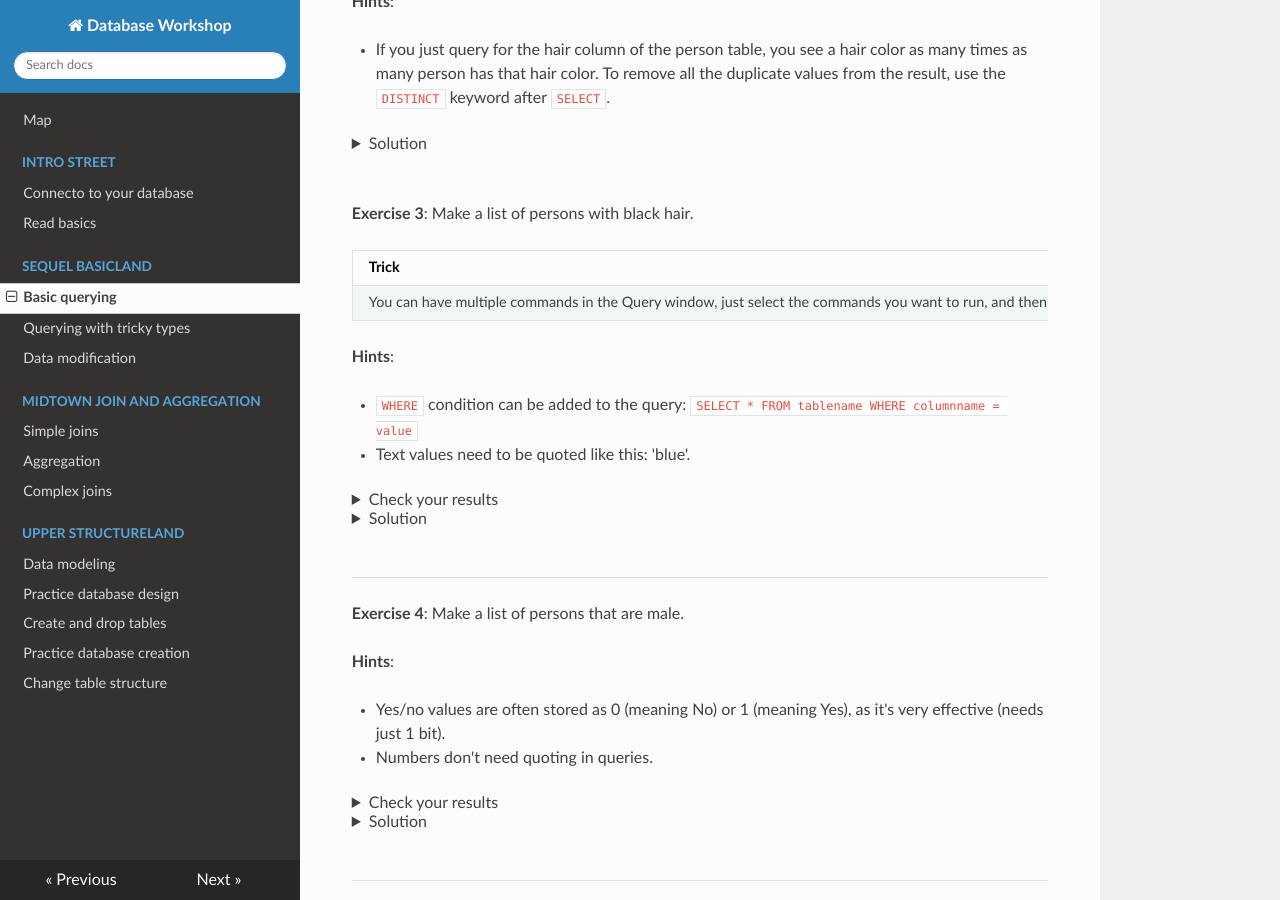
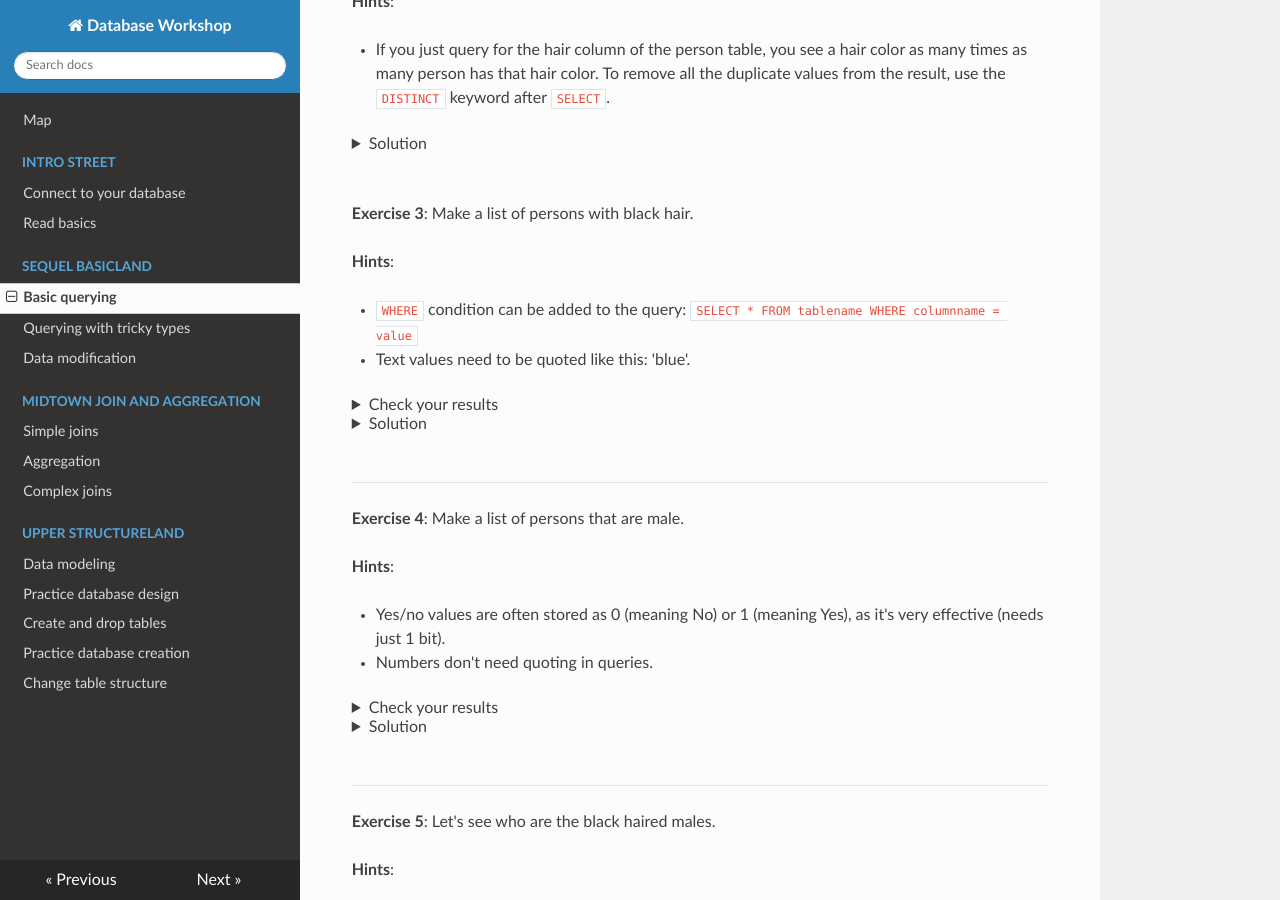
Before and after one commit to TOPdesk/database-detective, an MkDocs documentation site: the page built from material/sequel-basicland/basic-querying.md, in a window 1280 px wide and 900 px high, scrolled down 1731 px. Built offline with MkDocs 1.6.1, drawn with Linux system fonts in a browser that asks for light colours; nearby versions of some CDN libraries.

Commit message:
Remove internal TOPdesk references

```diff
--- a/material/sequel-basicland/basic-querying.md
+++ b/material/sequel-basicland/basic-querying.md
@@ -70,10 +70,6 @@ SELECT DISTINCT hair FROM person
 <br />
 
 **Exercise 3**: Make a list of persons with black hair.
-
-| **Trick**   |
-| ----------- |
-| You can have multiple commands in the Query window, just select the commands you want to run, and then Execute/F5 will execute only that one (otherwise everything). Details: <a href="https://wiki.topdesk.com/wiki/Intro_to_MS_SQL_Management_Studio#6._Handle_multiple_queries_in_the_editor">Handle multiple queries in the editor</a>.|
 
 **Hints**:
 
--- a/mkdocs.yml
+++ b/mkdocs.yml
@@ -3,7 +3,7 @@ site_url: https://topdesk.github.io/database-detective/
 nav:
   - 'Map': 'index.md'
   - 'Intro Street':
-    - 'Connecto to your database': intro-street/connect-to-your-database.md
+    - 'Connect to your database': intro-street/connect-to-your-database.md
     - 'Read basics': intro-street/read-basics.md
   - 'Sequel Basicland':
     - 'Basic querying': sequel-basicland/basic-querying.md
```
Also changed, not shown: 1 other file.
